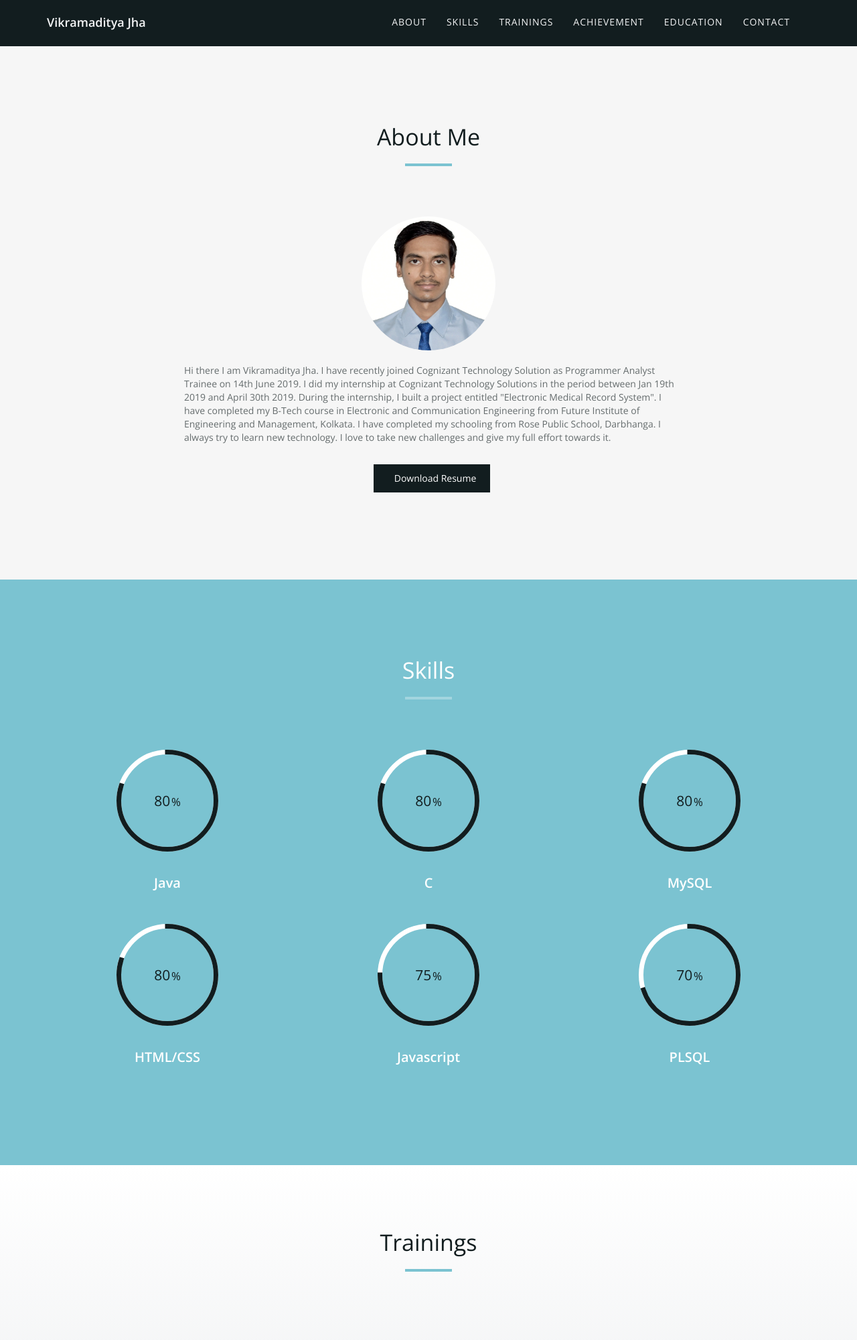
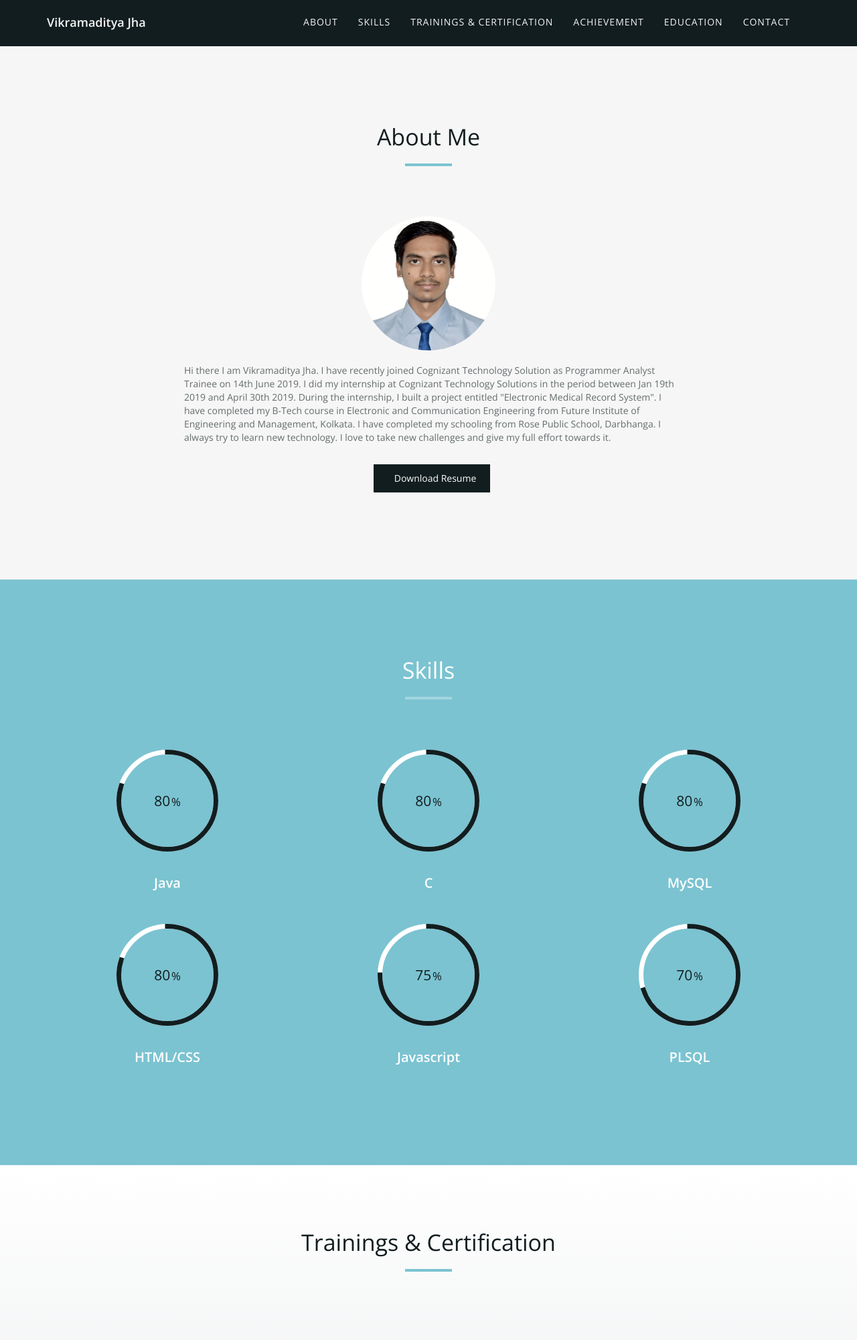
Before and after one commit to vikramadityajha/vikramadityajha.github.io, a plain HTML site: page index.html in a window 1280 px wide. Shown: the part 497-2497 px from the top of the page at 67% size. Drawn offline with nearby package versions, Linux system fonts and the light colour scheme; some icons are missing.

Commit message:
Update index.html

```diff
--- a/index.html
+++ b/index.html
@@ -69,7 +69,7 @@
           <li class="hidden"> <a href="#page-top"></a> </li>
           <li> <a class="page-scroll" href="#about">About</a> </li>
           <li> <a class="page-scroll" href="#skills">Skills</a> </li>
-          <li> <a class="page-scroll" href="#portfolio">Trainings</a> </li>
+          <li> <a class="page-scroll" href="#portfolio">Trainings & Certification</a> </li>
           <li> <a class="page-scroll" href="#achievements">Achievement</a> </li>
           <li> <a class="page-scroll" href="#resume">Education</a> </li>
           <li> <a class="page-scroll" href="#contact">Contact</a> </li>
@@ -155,7 +155,7 @@
 <div id="portfolio">
   <div class="container">
     <div class="section-title text-center center">
-      <h2>Trainings</h2>
+      <h2>Trainings & Certification</h2>
       <hr>
     </div>
     <div class="categories">
```
